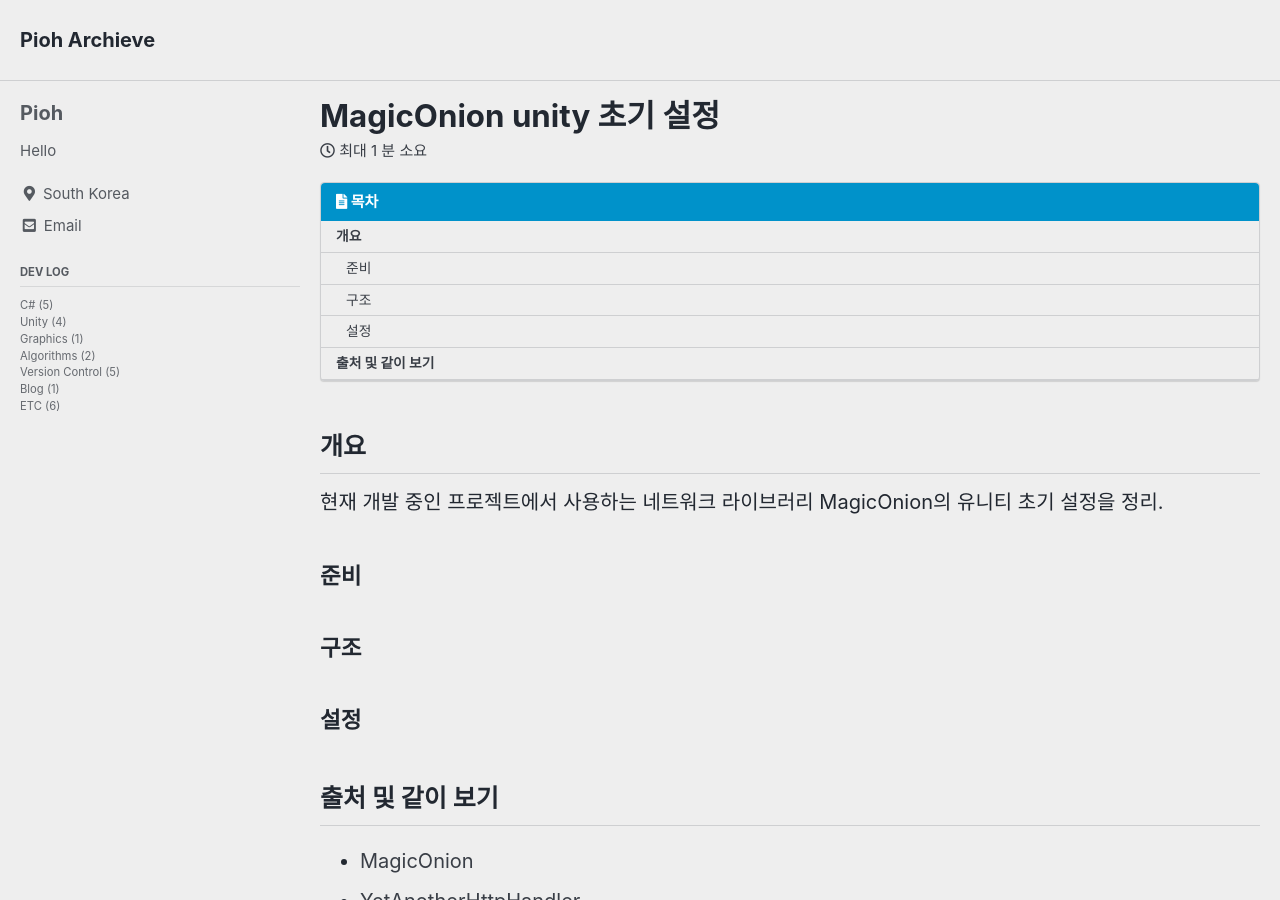
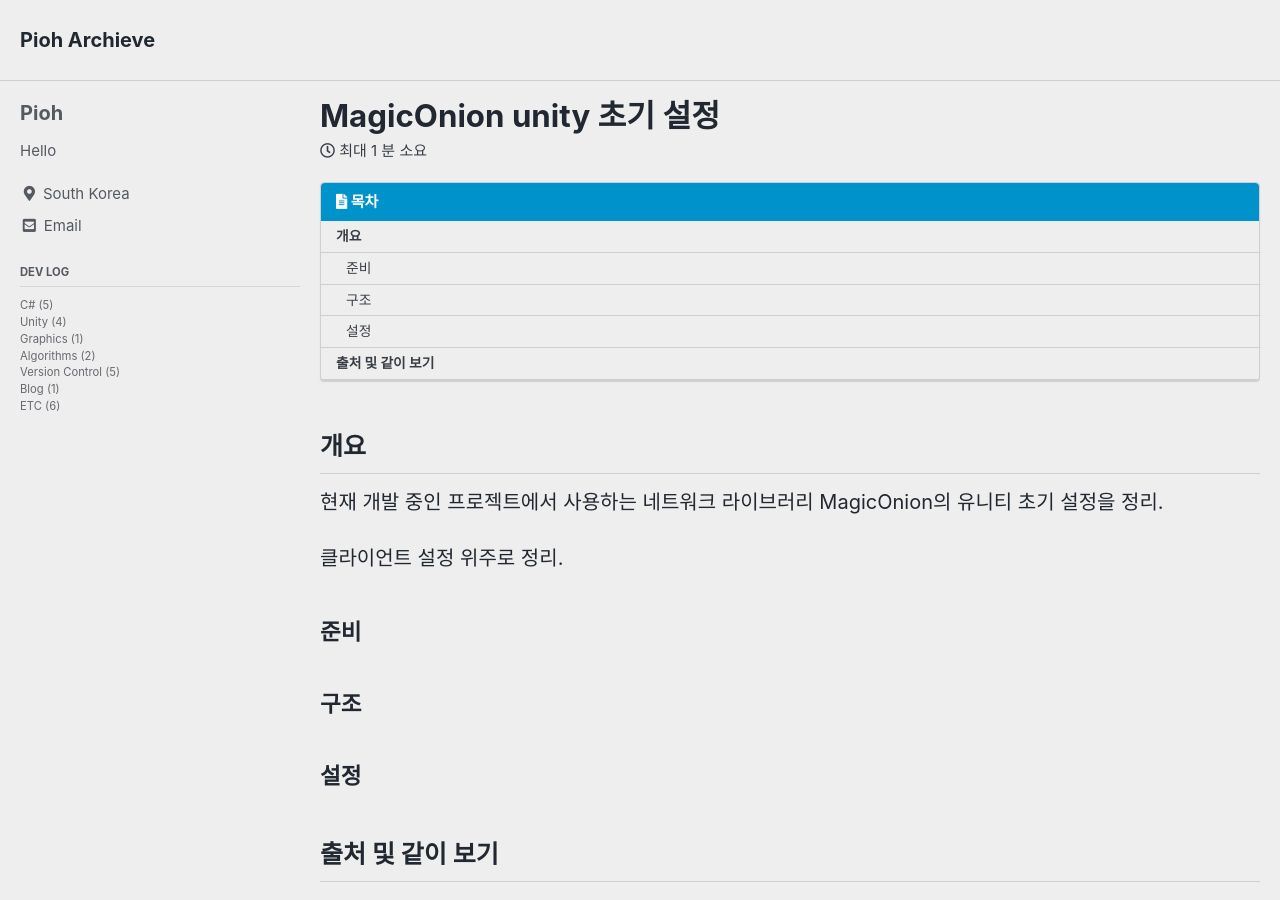
Before and after one commit to devpioh/devpioh.github.io, a Jekyll site: the page built from _posts/Devlog/Unity/2024-11-29-MagicOnion-ClientSide.md, in a window 1280 px wide and 900 px high. Built offline with Jekyll 4.4.1, drawn with Linux system fonts in a browser that asks for light colours; cached includes are drawn as plain includes; some web fonts are replaced; comment, search, counter and statistics services are not loaded.

Commit message:
MagicOnion 설정 -2-

```diff
--- a/_posts/Devlog/Unity/2024-11-29-MagicOnion-ClientSide.md
+++ b/_posts/Devlog/Unity/2024-11-29-MagicOnion-ClientSide.md
@@ -15,8 +15,13 @@
 ## 개요
 현재 개발 중인 프로젝트에서 사용하는 네트워크 라이브러리 MagicOnion의 유니티 초기 설정을 정리.
 
+클라이언트 설정 위주로 정리.
 
 ### 준비
+
+
+
+
 ### 구조
 ### 설정
 
```
